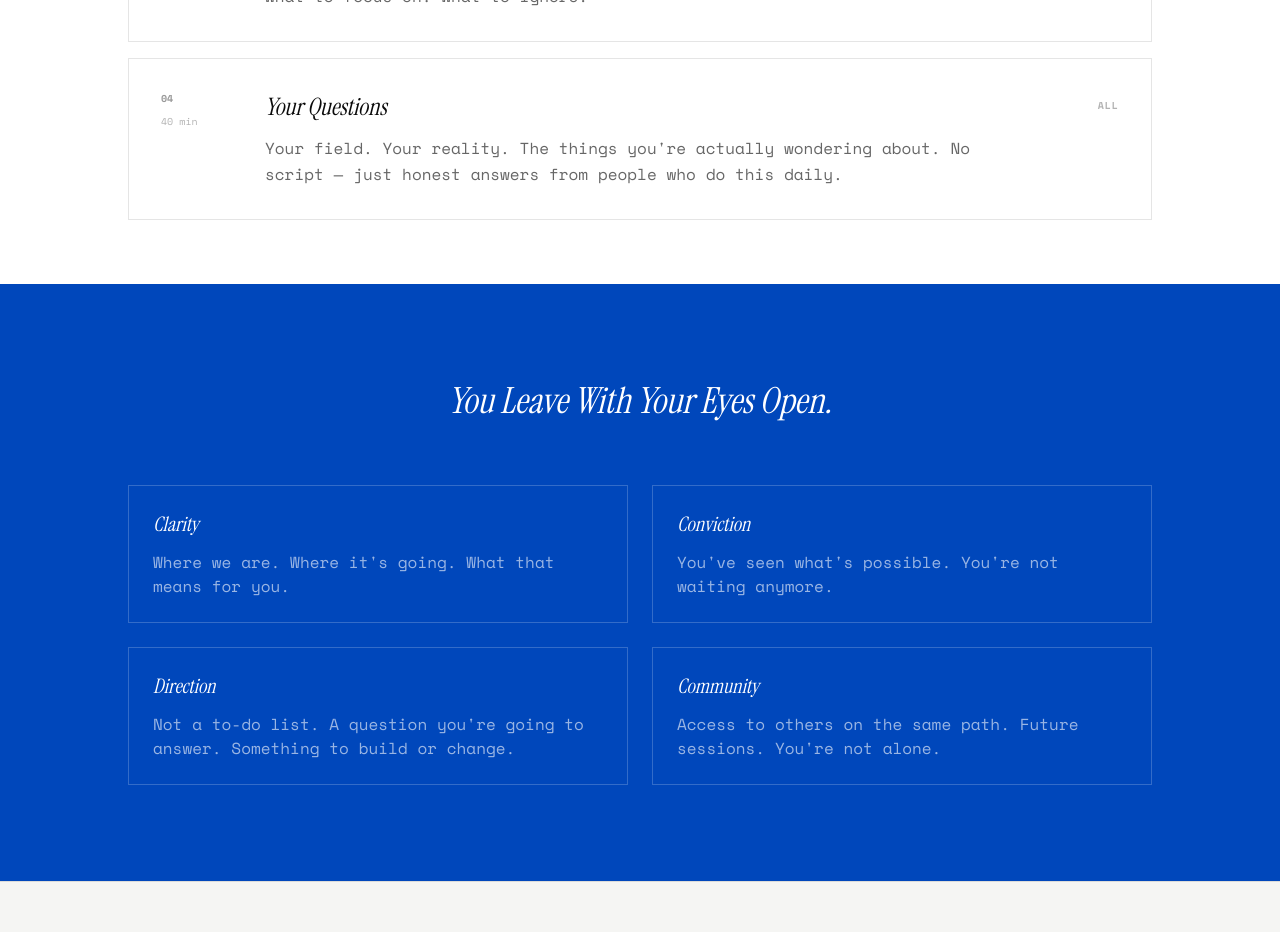
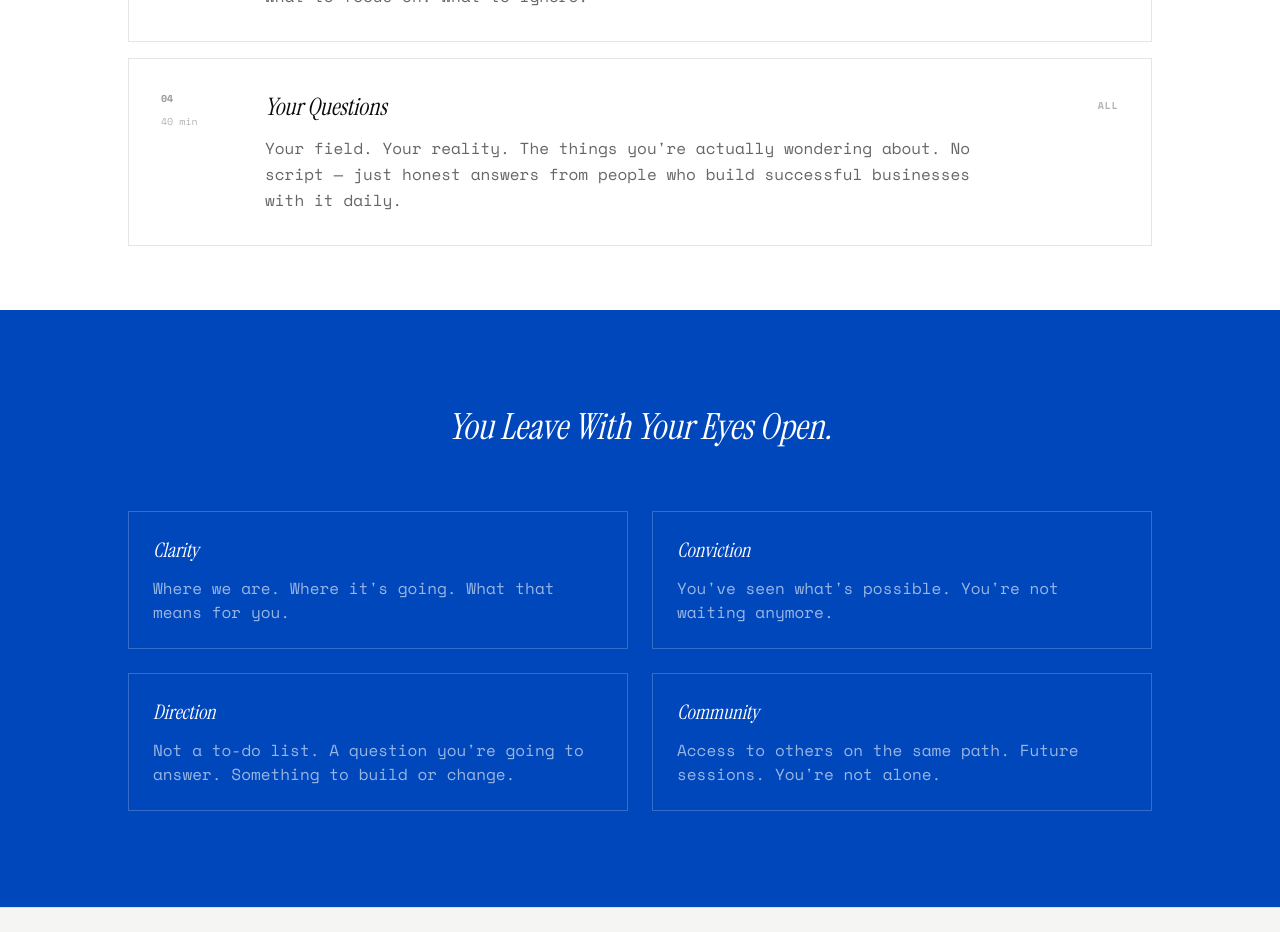
Before and after one commit to princeofwellness/researchlab, a Next.js app: page /curriculum in a window 1280 px wide. Shown: the part 1480-2412 px from the top of the page. Built offline with nearby package versions, Linux system fonts and the light colour scheme.

Commit message:
Your Questions: emphasize speakers build successful businesses with AI

```diff
--- a/src/app/curriculum/page.tsx
+++ b/src/app/curriculum/page.tsx
@@ -64,7 +64,7 @@ export default function CurriculumPage() {
                             title: "Your Questions",
                             time: "40 min",
                             lead: "All",
-                            desc: "Your field. Your reality. The things you're actually wondering about. No script — just honest answers from people who do this daily.",
+                            desc: "Your field. Your reality. The things you're actually wondering about. No script — just honest answers from people who build successful businesses with it daily.",
                             highlight: false
                         }
                     ]
@@ -282,7 +282,7 @@ export default function CurriculumPage() {
                             title: "Tvoje Otázky",
                             time: "40 min",
                             lead: "Všetci",
-                            desc: "Tvoj odbor. Tvoja realita. Odpovieme na to, čo pre teba záleží. Žiadny skript — len rozhovor.",
+                            desc: "Tvoj odbor. Tvoja realita. Veci, nad ktorými naozaj premýšľaš. Žiadny skript — len úprimné odpovede od ľudí, ktorí s tým denne budujú úspešné biznisy.",
                             highlight: false
                         }
                     ]
--- a/src/app/public/page.tsx
+++ b/src/app/public/page.tsx
@@ -55,7 +55,7 @@ export default function PublicSessionsPage() {
                         num: "04",
                         title: "Your Questions",
                         time: "40 min",
-                        desc: "Your field. Your reality. The things you're actually wondering about. No script — just honest answers from people who do this daily.",
+                        desc: "Your field. Your reality. The things you're actually wondering about. No script — just honest answers from people who build successful businesses with it daily.",
                         lead: "All"
                     }
                 ]
@@ -205,7 +205,7 @@ export default function PublicSessionsPage() {
                         num: "04",
                         title: "Tvoje Otázky",
                         time: "40 min",
-                        desc: "Tvoj odbor. Tvoja realita. Veci, nad ktorými naozaj premýšľaš. Žiadny skript — len úprimné odpovede od ľudí, čo toto robia denne.",
+                        desc: "Tvoj odbor. Tvoja realita. Veci, nad ktorými naozaj premýšľaš. Žiadny skript — len úprimné odpovede od ľudí, ktorí s tým denne budujú úspešné biznisy.",
                         lead: "Všetci"
                     }
                 ]
```
